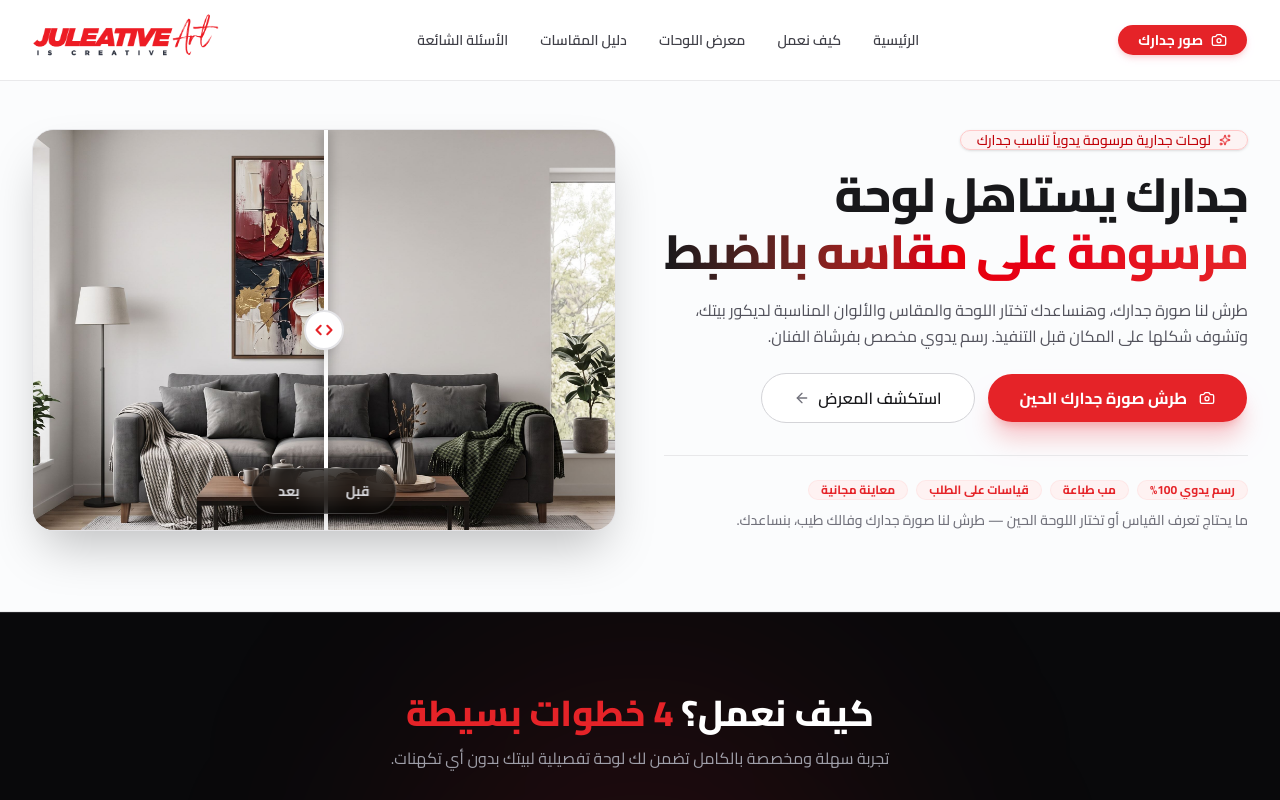
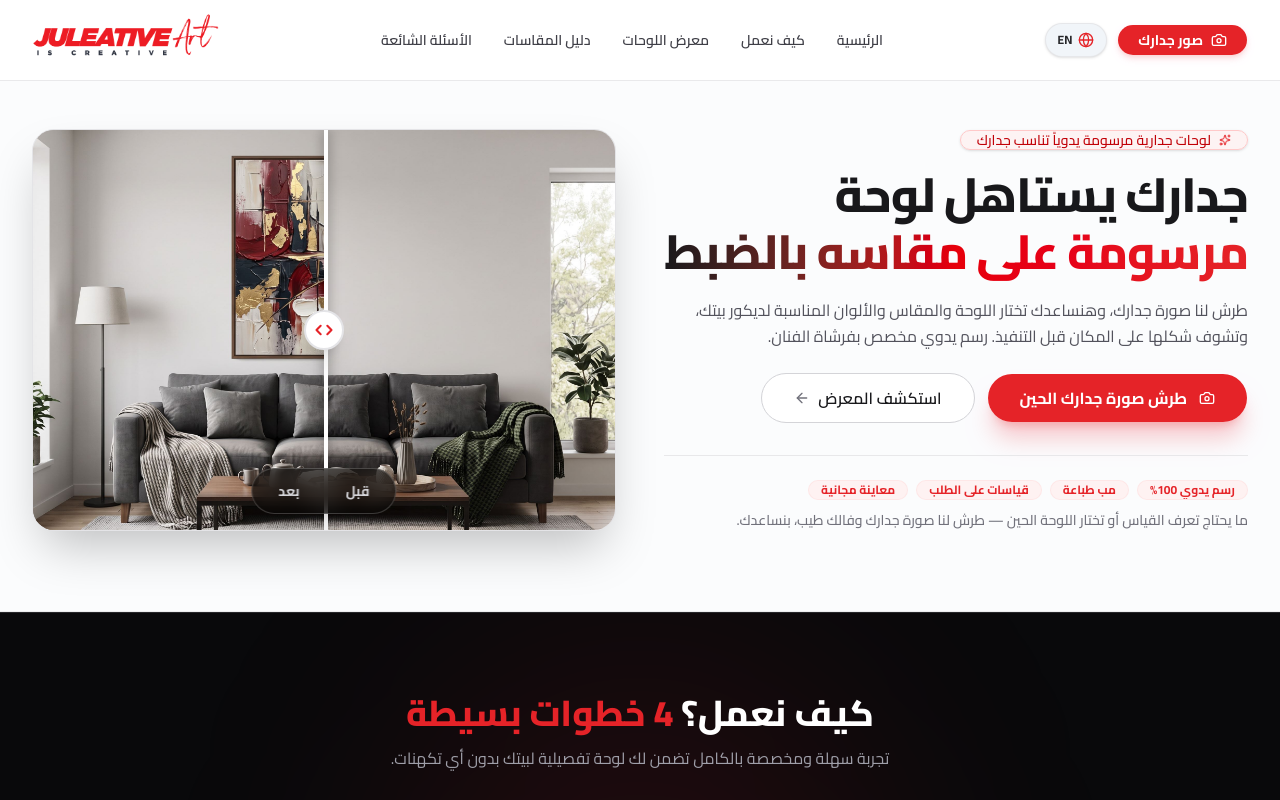
Before and after one commit to bishoymilad28/juleativeart, a Next.js app: page / in a window 1280 px wide. Shown: the top 800 px of the page. Built offline with nearby package versions, Linux system fonts and the light colour scheme.

Commit message:
update navbar with language switcher

```diff
--- a/src/components/navbar.tsx
+++ b/src/components/navbar.tsx
@@ -1,42 +1,66 @@
 "use client";
 
+import { useState } from "react";
 import Image from "next/image";
 import Link from "next/link";
 import { Button } from "@/components/ui/button";
-import { Camera } from "lucide-react";
+import { Camera, Globe } from "lucide-react";
+import { translations } from "@/data/translations";
 
 export function Navbar({ onOpenModal }: { onOpenModal?: () => void }) {
+  const [lang, setLang] = useState<"ar" | "en">("ar");
+  const t = translations[lang];
+
+  const toggleLanguage = () => {
+    const newLang = lang === "ar" ? "en" : "ar";
+    setLang(newLang);
+    document.documentElement.dir = newLang === "ar" ? "rtl" : "ltr";
+    document.documentElement.lang = newLang;
+  };
+
   return (
-    <header className="sticky top-0 z-40 bg-white/90 backdrop-blur-md border-b border-zinc-200/80">
+    <header className="sticky top-0 z-40 bg-white/95 backdrop-blur-sm border-b border-zinc-200/80">
       <div className="container mx-auto px-4 sm:px-8 h-20 flex items-center justify-between">
 
-        {/* زر صور جدارك */}
+        {/* أزرار الإجراءات (زر صور جدارك + زر اللغة) */}
+        <div className="flex items-center gap-2.5">
           <Button
             type="button"
             onClick={onOpenModal}
-          className="bg-[#E52328] hover:bg-[#C81E23] text-white font-bold text-xs sm:text-sm rounded-full px-5 py-2.5 flex items-center gap-2 shadow-md shadow-red-600/10 cursor-pointer"
+            className="bg-[#E52328] hover:bg-[#C81E23] text-white font-bold text-xs sm:text-sm rounded-full px-4 sm:px-5 py-2.5 flex items-center gap-2 shadow-md shadow-red-600/10 cursor-pointer"
           >
             <Camera className="w-4 h-4" />
-          <span>صور جدارك</span>
+            <span>{t.nav.snapWall}</span>
           </Button>
 
-        {/* القائمة الرئيسية - الروابط محدثة بدعم الصفحات الفرعية */}
-        <nav className="hidden md:flex items-center gap-8 text-xs sm:text-sm font-semibold text-zinc-700">
-          <Link href="/#hero" className="hover:text-[#E52328] transition-colors">الرئيسية</Link>
-          <Link href="/#how-it-works" className="hover:text-[#E52328] transition-colors">كيف نعمل</Link>
-          <Link href="/#gallery" className="hover:text-[#E52328] transition-colors">معرض اللوحات</Link>
-          <Link href="/#size-guide" className="hover:text-[#E52328] transition-colors">دليل المقاسات</Link>
-          <Link href="/#faq" className="hover:text-[#E52328] transition-colors">الأسئلة الشائعة</Link>
+          {/* زر التبديل بين عربي و EN */}
+          <button
+            type="button"
+            onClick={toggleLanguage}
+            className="flex items-center gap-1.5 px-3 py-2 rounded-full bg-slate-100 hover:bg-slate-200 text-zinc-800 transition-colors cursor-pointer border border-zinc-200/80 font-bold text-xs shadow-sm"
+          >
+            <Globe className="w-4 h-4 text-[#E52328]" />
+            <span>{lang === "ar" ? "EN" : "عربي"}</span>
+          </button>
+        </div>
+
+        {/* القائمة الرئيسية */}
+        <nav className="hidden md:flex items-center gap-6 lg:gap-8 text-xs sm:text-sm font-semibold text-zinc-700">
+          <Link href="/#hero" className="hover:text-[#E52328] transition-colors">{t.nav.home}</Link>
+          <Link href="/#how-it-works" className="hover:text-[#E52328] transition-colors">{t.nav.howItWorks}</Link>
+          <Link href="/#gallery" className="hover:text-[#E52328] transition-colors">{t.nav.gallery}</Link>
+          <Link href="/#size-guide" className="hover:text-[#E52328] transition-colors">{t.nav.sizeGuide}</Link>
+          <Link href="/#faq" className="hover:text-[#E52328] transition-colors">{t.nav.faq}</Link>
         </nav>
 
-        {/* الشعار - يرجع للرئيسية عند الضغط عليه */}
+        {/* الشعار */}
         <Link href="/" className="flex items-center">
           <Image
             src="/logo.png"
             alt="Juleative Art"
             width={160}
             height={40}
-            className="h-14 w-auto object-contain cursor-pointer"
+            className="h-12 sm:h-14 w-auto object-contain cursor-pointer"
             priority
           />
         </Link>
```
Lines whose indentation alone changed are shown as unchanged.
